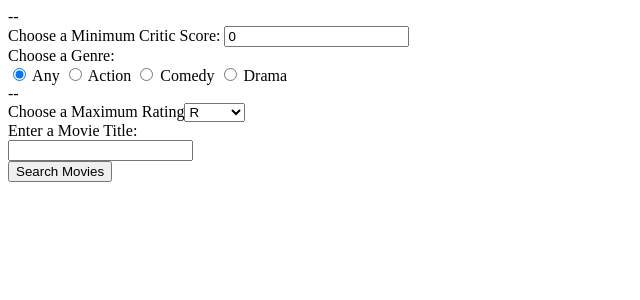
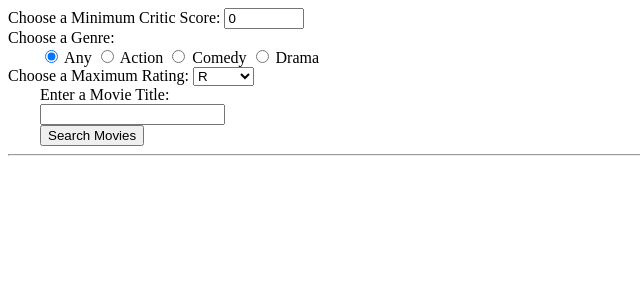
Before and after one commit to matthew-salerno/StarCoders-Session3June2025, an Angular app: page / in a window 1280 px wide. Shown: the top 300 px of the page, without its empty margins (0-640 px from the left). Built offline with nearby package versions, Linux system fonts and the light colour scheme.

Commit message:
make pretty

```diff
--- a/package.json
+++ b/package.json
@@ -17,6 +17,8 @@
     "@angular/platform-browser": "^19.2.0",
     "@angular/platform-browser-dynamic": "^19.2.0",
     "@angular/router": "^19.2.0",
+    "@fortawesome/angular-fontawesome": "1.0.0",
+    "@fortawesome/free-regular-svg-icons": "^6.7.2",
     "rxjs": "~7.8.0",
     "tslib": "^2.3.0",
     "zone.js": "~0.15.0"
--- a/src/app/app.component.html
+++ b/src/app/app.component.html
@@ -1,9 +1,14 @@
-<div>
+<form>
   <div>
     <app-critic-score [result]="this.omdbResult()" (good-score-changed)="this.isGoodScore.set($event)"></app-critic-score>
     <app-genre [result]="this.omdbResult()" (good-genre-changed)="this.isGoodGenre.set($event)"></app-genre>
     <app-mpaa-rating [result]="this.omdbResult()" (good-rating-changed)="this.isGoodRating.set($event)"></app-mpaa-rating>
   </div>
-  <app-movie-search (result-changed)="this.omdbResult.set($event)"></app-movie-search>
-  <app-movie-result [should-watch]="this.shouldWatch()"></app-movie-result>
-</div>
+  <div style="margin-left: 2rem">
+    <app-movie-search (result-changed)="this.omdbResult.set($event)"></app-movie-search>
+  </div>
+</form>
+<hr>
+<output>
+  <app-movie-result [should-watch]="this.shouldWatch()" [result]="this.omdbResult()"></app-movie-result>
+</output>
--- a/src/app/critic-score/critic-score.component.html
+++ b/src/app/critic-score/critic-score.component.html
@@ -1,22 +1,10 @@
 <div>
-  <div>
-    <!-- This will appear in the grey box at the top of the component -->
-    <!-- Use interpolation {{}} to show the critic score of the movie you searched for -->
-    <span> -- </span>
-
-    <div *ngIf="isGoodScore()">
-      <!-- TODO -->
-    </div>
-
-    <div *ngIf="!isGoodScore()">
-      <!-- TODO -->
-    </div>
-  </div>
-  <div>
-    <div>
-      <label for="minPreferredScore">Choose a Minimum Critic Score: </label>
-      <input type="text" id="minPreferredScore" [(ngModel)]="minPreferredScore" min="0.0" max="100.0" maxLength="5"/>
-    </div>
-
-  </div>
+  <fa-icon
+    *ngIf="result()"
+    [ngStyle]="{'margin-right': '1rem', 'color': iconColor()}"
+    [icon]="iconStyle()"
+    [title]="`Score: ${result()?.metascore?.toFixed(2)}`"
+  />
+  <label for="minPreferredScore">Choose a Minimum Critic Score: </label>
+  <input type="number" id="minPreferredScore" [(ngModel)]="minPreferredScore" min="0.0" max="100.0" maxLength="5"/>
 </div>
--- a/src/app/critic-score/critic-score.component.ts
+++ b/src/app/critic-score/critic-score.component.ts
@@ -1,13 +1,15 @@
-import { Component, Signal, computed, effect, input, model, output, signal } from '@angular/core';
-import { NgIf } from '@angular/common';
+import { Component, Signal, computed, effect, input, model, output } from '@angular/core';
+import { CommonModule, NgIf } from '@angular/common';
 import { FormsModule } from '@angular/forms';
+import { FontAwesomeModule, IconDefinition } from '@fortawesome/angular-fontawesome';
+import { faCheckCircle, faXmarkCircle } from '@fortawesome/free-regular-svg-icons';
 import { OmdbResultDetails } from '../types/omdb';
 
 @Component({
     selector: 'app-critic-score',
     templateUrl: './critic-score.component.html',
     styleUrls: ['./critic-score.component.css'],
-    imports: [NgIf, FormsModule]
+    imports: [NgIf, FormsModule, FontAwesomeModule, CommonModule]
 })
 export class CriticScoreComponent {
   // this value is passed in from the parent component - AppComponent in app.component.ts
@@ -26,6 +28,26 @@ export class CriticScoreComponent {
     }
   );
 
+  protected iconStyle: Signal<IconDefinition> = computed(() => {
+    const isGood = this.isGoodScore();
+    if (isGood) {
+      return faCheckCircle;
+    }
+    else {
+      return faXmarkCircle;
+    }
+  });
+
+  protected iconColor: Signal<string> = computed(() => {
+    const isGood = this.isGoodScore();
+    if (isGood) {
+      return 'green';
+    }
+    else {
+      return 'red';
+    }
+  });
+
   constructor() {
     // gets called whenever a contained signal (isGoodScore) changes
     effect(() => {
--- a/src/app/genre/genre.component.html
+++ b/src/app/genre/genre.component.html
@@ -1,5 +1,12 @@
 <div>
-  <div><span>Choose a Genre: </span></div>
+  <fa-icon
+    *ngIf="result()"
+    [ngStyle]="{'margin-right': '1rem', 'color': iconColor()}"
+    [icon]="iconStyle()"
+    [title]="`Genre: ${result()?.genres?.join(', ')}`"
+  />
+  <span>Choose a Genre: </span>
+  <div style="margin-left: 2rem">
     <input type="radio" name="preferredGenre" id="all" value="All" [(ngModel)]="preferredGenre">
     <label for="all">
       Any
@@ -17,3 +24,4 @@
       Drama
     </label>
   </div>
+</div>
--- a/src/app/genre/genre.component.ts
+++ b/src/app/genre/genre.component.ts
@@ -1,12 +1,15 @@
-import { Component, computed, effect, input, model, output, signal } from '@angular/core';
+import { Component, Signal, computed, effect, input, model, output, signal } from '@angular/core';
 import { FormsModule } from '@angular/forms';
 import { OmdbResultDetails } from '../types/omdb';
+import { CommonModule } from '@angular/common';
+import { FontAwesomeModule, IconDefinition } from '@fortawesome/angular-fontawesome';
+import { faCheckCircle, faXmarkCircle } from '@fortawesome/free-regular-svg-icons';
 
 @Component({
     selector: 'app-genre',
     templateUrl: './genre.component.html',
     styleUrls: ['./genre.component.css'],
-    imports: [FormsModule]
+    imports: [FormsModule, CommonModule, FontAwesomeModule]
 })
 export class GenreComponent {
   // this value is passed in from the parent component - AppComponent in app.component.ts
@@ -23,6 +26,26 @@ export class GenreComponent {
     return this.checkGenre(genres, preferredGenre);
   });
 
+  protected iconStyle: Signal<IconDefinition> = computed(() => {
+    const isGood = this.isGoodGenre();
+    if (isGood) {
+      return faCheckCircle;
+    }
+    else {
+      return faXmarkCircle;
+    }
+  });
+
+  protected iconColor: Signal<string> = computed(() => {
+    const isGood = this.isGoodGenre();
+    if (isGood) {
+      return 'green';
+    }
+    else {
+      return 'red';
+    }
+  });
+
   constructor() {
     effect(() => {
       this.goodGenreChanged.emit(this.isGoodGenre());
--- a/src/app/movie-result/movie-result.component.html
+++ b/src/app/movie-result/movie-result.component.html
@@ -1,10 +1,13 @@
 <div *ngIf="this.shouldWatch() !== null">
-  <p *ngIf="this.shouldWatch() === true; then watchTemplate; else dontWatchTemplate">
-  </p>
-  <ng-template #watchTemplate>
-    <span>It's a great movie! You should watch it.</span>
-  </ng-template>
-  <ng-template #dontWatchTemplate>
-    <span>This is not the movie for you! Don't watch it.</span>
-  </ng-template>
+  <p *ngIf="this.shouldWatch() === true; then watchTemplate; else dontWatchTemplate"></p>
 </div>
+<div>
+  <p>{{this.result()?.plot}}</p>
+</div>
+
+<ng-template #watchTemplate>
+  <span>It's a great movie! You should watch it.</span>
+</ng-template>
+<ng-template #dontWatchTemplate>
+  <span>This is not the movie for you! Don't watch it.</span>
+</ng-template>
--- a/src/app/movie-result/movie-result.component.ts
+++ b/src/app/movie-result/movie-result.component.ts
@@ -1,6 +1,7 @@
 import { NgIf } from '@angular/common';
 import { Component, input } from '@angular/core';
 import { FormsModule } from '@angular/forms';
+import { OmdbResultDetails } from '../types/omdb';
 
 @Component({
   selector: 'app-movie-result',
@@ -12,4 +13,5 @@ export class MovieResultComponent {
   shouldWatch = input<boolean | null>(null, {
     alias: "should-watch",
   });
+  result = input<OmdbResultDetails>();
 }
--- a/src/app/movie-search/movie-search.component.html
+++ b/src/app/movie-search/movie-search.component.html
@@ -2,8 +2,8 @@
 <div>
   <input
     id="movie-title"
-    type="text"
+    type="search"
     [(ngModel)]="title"
-  />
+  >
 </div>
-<button type="button" (click)="submitSearch()">Search Movies</button>
+<input type="submit" (click)="submitSearch()" value="Search Movies">
--- a/src/app/mpaa-rating/mpaa-rating.component.html
+++ b/src/app/mpaa-rating/mpaa-rating.component.html
@@ -1,26 +1,13 @@
-<div class="card m-4">
-  <div class="card-header">
-    <!-- This will appear in the grey box at the top of the component -->
-    <!-- Use interpolation {{}} to show the MPAA Rating of the movie you searched for -->
-    <span> -- </span>
+<div>
+  <fa-icon
+    *ngIf="result()"
+    [ngStyle]="{'margin-right': '1rem', 'color': iconColor()}"
+    [icon]="iconStyle()"
+    [title]="`Rated ${result()?.rated}`"
+  />
+  <span>Choose a Maximum Rating: </span>
+  <select class="form-select form-select-lg mb-3" aria-label=".form-select-lg example" [(ngModel)]="preferredMaxRating">
+    <option *ngFor="let option of AVAILABLE_RATINGS" value="{{option}}">{{option}}</option>
+  </select>
 
-    <div class="pull-right" *ngIf="isGoodRating">
-      <i class="fa fa-check text-success"></i>
-    </div>
-
-    <div class="pull-right" *ngIf="!isGoodRating">
-      <i class="fa fa-times text-danger"></i>
-    </div>
-  </div>
-  <div class="card-body">
-
-    <div>
-      <span>Choose a Maximum Rating</span>
-      <select class="form-select form-select-lg mb-3" aria-label=".form-select-lg example" [(ngModel)]="preferredMaxRating">
-        <option *ngFor="let option of AVAILABLE_RATINGS" value="{{option}}">{{option}}</option>
-      </select>
-    </div>
-
-
-  </div>
 </div>
--- a/src/app/mpaa-rating/mpaa-rating.component.ts
+++ b/src/app/mpaa-rating/mpaa-rating.component.ts
@@ -1,13 +1,15 @@
-import { Component, computed, effect, input, model, output, signal } from '@angular/core';
-import { NgIf, NgFor } from '@angular/common';
+import { Component, Signal, computed, effect, input, model, output, signal } from '@angular/core';
+import { NgIf, NgFor, CommonModule } from '@angular/common';
 import { FormsModule } from '@angular/forms';
 import { MpaaRating, OmdbResultDetails, POSSIBLE_MPAA_RATINGS, Rating, compareMpaaRatings, isUnrated } from '../types/omdb';
+import { FontAwesomeModule, IconDefinition } from '@fortawesome/angular-fontawesome';
+import { faCheckCircle, faXmarkCircle } from '@fortawesome/free-regular-svg-icons';
 
 @Component({
     selector: 'app-mpaa-rating',
     templateUrl: './mpaa-rating.component.html',
     styleUrls: ['./mpaa-rating.component.css'],
-    imports: [NgIf, FormsModule, NgFor]
+    imports: [NgIf, FormsModule, NgFor, FontAwesomeModule, CommonModule]
 })
 export class MpaaRatingComponent {
   // this value is passed in from the parent component - AppComponent in app.component.ts
@@ -22,6 +24,26 @@ export class MpaaRatingComponent {
     const rated = this.result()?.rated ?? 'NR';
     const maxRated = this.preferredMaxRating();
     return this.checkRating(rated, maxRated);
+  });
+
+  protected iconStyle: Signal<IconDefinition> = computed(() => {
+    const isGood = this.isGoodRating();
+    if (isGood) {
+      return faCheckCircle;
+    }
+    else {
+      return faXmarkCircle;
+    }
+  });
+
+  protected iconColor: Signal<string> = computed(() => {
+    const isGood = this.isGoodRating();
+    if (isGood) {
+      return 'green';
+    }
+    else {
+      return 'red';
+    }
   });
   // re-expose to template
   protected readonly AVAILABLE_RATINGS = POSSIBLE_MPAA_RATINGS;
```
Also changed, not shown: 1 other file (tests, documents, lock files or other folders). Lines whose indentation alone changed are shown as unchanged.
